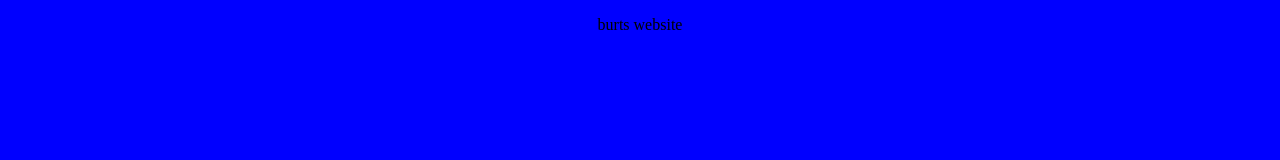
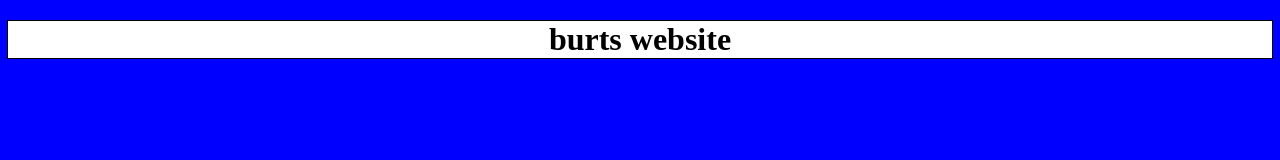
Before and after one commit to joeblownn/joeblownn.github.io, a plain HTML site: page docs/index.html in a window 1280 px wide. Drawn offline with Linux system fonts and the light colour scheme.

Commit message:
Create Files

```diff
--- a/docs/index.html
+++ b/docs/index.html
@@ -1,13 +1,15 @@
 <!DOCTYPE html>
 <html>
 	<head>
+		<title>joeblownn</title>
 		<style>
-			body {
-				background-color: blue;
-			};
+			@import url("styles/index.css");
 		</style>
+		<script src="scripts/index.js"></script>
 	</head>
-	<body>
-		<p align="center">burts website</p>
+	<body align="center">
+		<div id="page">
+			<h1>burts website</h1>
+		</div>
 	</body>
 </html>
--- /dev/null
+++ b/docs/styles/index.css
@@ -0,0 +1,7 @@
+body {
+	background-color: blue;
+}
+#page {
+	background-color: white;
+	outline: black solid 1px;
+}
```
Also changed, not shown: docs/scripts/index.js (added).
